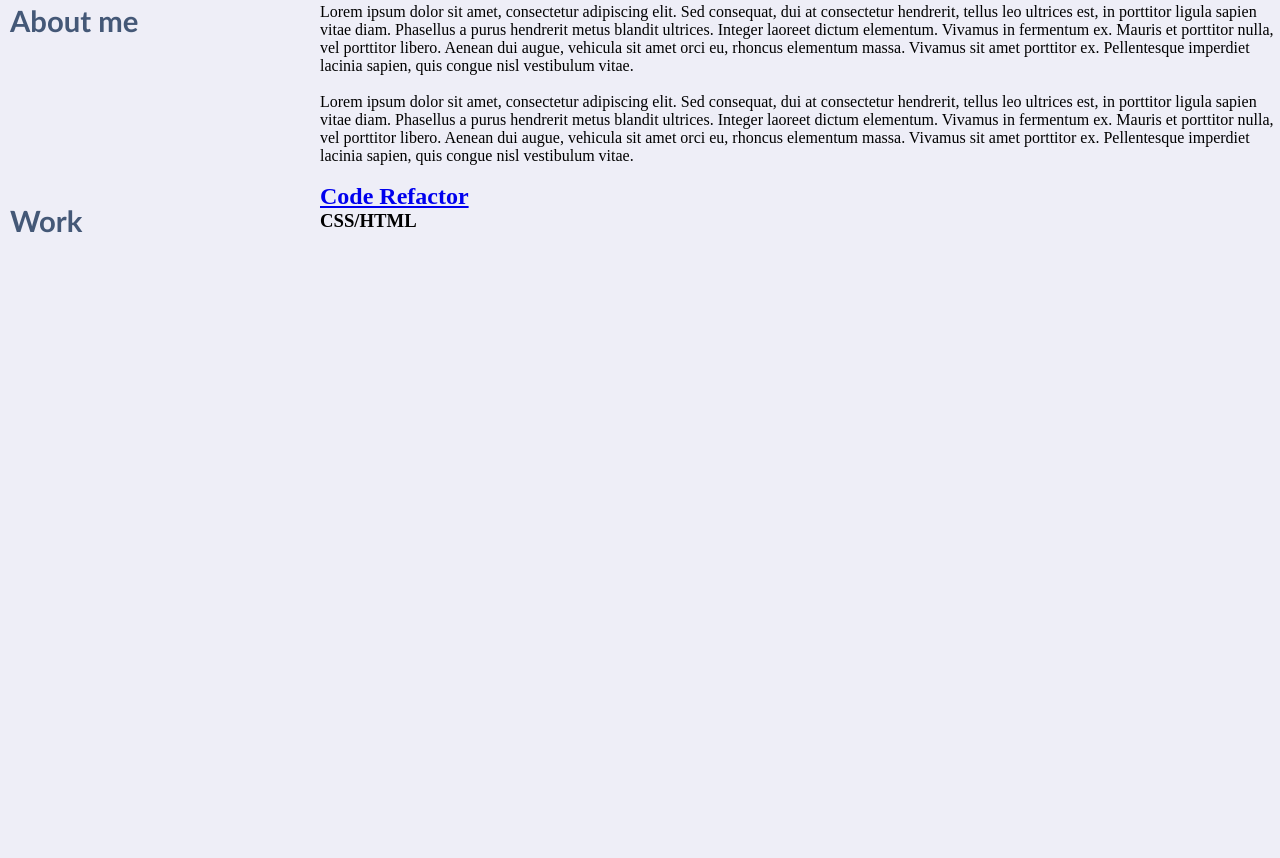
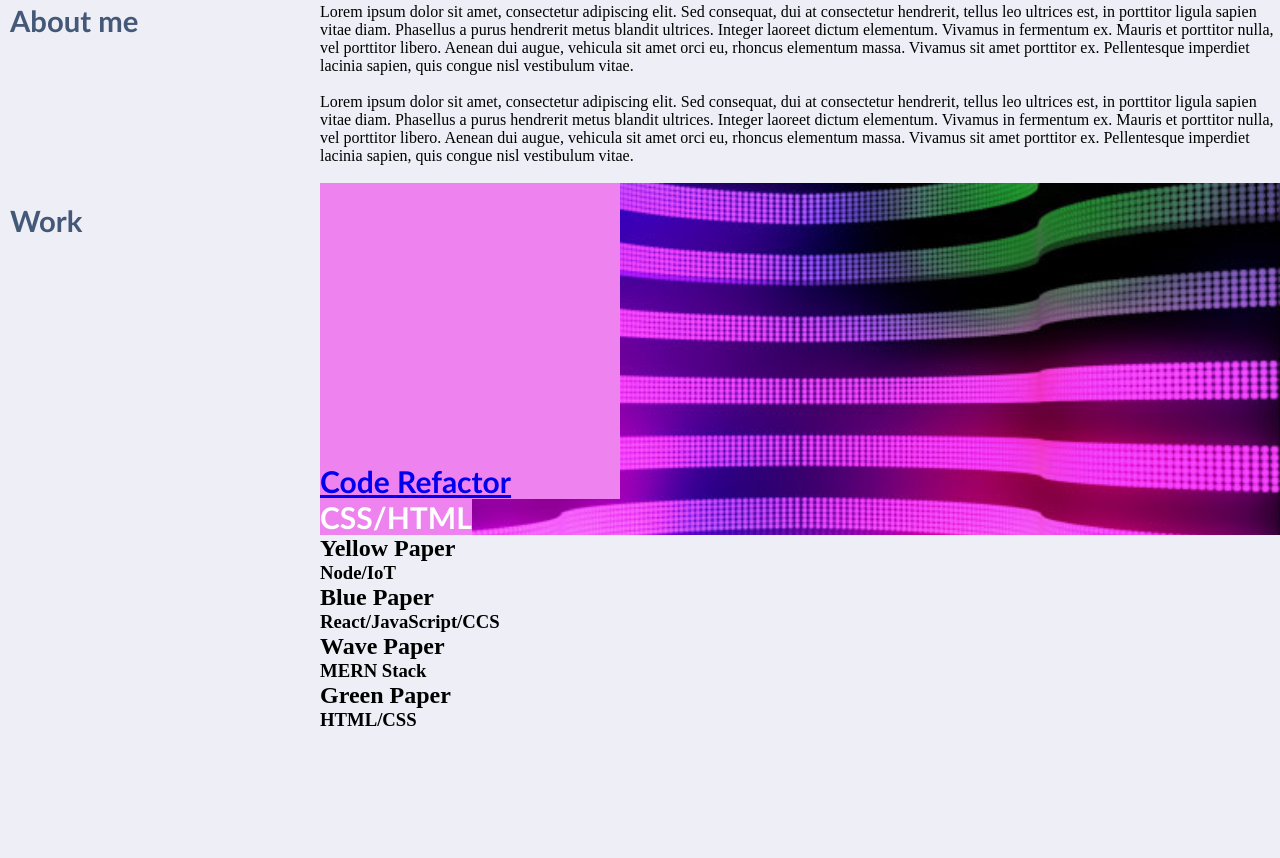
Before and after one commit to CalvinTurner10/Homework02_HTML-CSS-Professional-Portfolio, a plain HTML site: page index.html in a window 1280 px wide. Shown: the part 322-1180 px from the top of the page. Drawn offline with Linux system fonts and the light colour scheme.

Commit message:
Sections added

```diff
--- a/Assets/stylesheet.css
+++ b/Assets/stylesheet.css
@@ -34,7 +34,7 @@ aside{
 }
 
 .Work{
-    border-right: purple;
+    border-right: white;
     min-height: 900px;
     margin-bottom: 50px;
 }
@@ -91,3 +91,30 @@ main{
     width: 75%;
     float: right;
 }
+
+.Refactoring{
+    min-height: 300px;
+    width: 100%;
+    margin-bottom: 0px;
+    background-size: cover;
+    background-position: center;
+    background-image: url(../Images/purple.jpeg);
+}
+
+.Code-Refactor h2{
+    display: block;
+    padding-top: 280px;
+    font-size: 30px;
+    color: white;
+    font-family: 'Trebuchet MS', 'Lucida Sans Unicode', 'Lucida Grande', 'Lucida Sans', Arial, sans-serif;
+    max-width: 300px;
+    background-color: violet;
+}
+.Code-Refactor h3{
+    display: inline;
+    font-size: 30px;
+    color: white;
+    font-family: 'Trebuchet MS', 'Lucida Sans Unicode', 'Lucida Grande', 'Lucida Sans', Arial, sans-serif;
+    ;max-width: 300px;
+    background-color: violet
+}
--- a/index.html
+++ b/index.html
@@ -63,8 +63,47 @@
                       <h3>CSS/HTML</h3>
                     </figure>
                 </div>
+                <div class = "Yellow">
+                <div class ="Yellow-Paper" alt = "Yellow-Paper" id= "Yellow-Paper">
+                <figure class = "Yellow">
+                    <h2>Yellow Paper</h2>
+                    <h3>Node/IoT</h3>
+                </figure>
+            </div>
+            <div class = "Blue">
+                <div class ="Blue-Paper" alt = "Blue-Paper" id= "Blue-Paper">
+                <figure class = "Blue">
+                    <h2>Blue Paper</h2>
+                    <h3>React/JavaScript/CCS</h3>
+                </figure>
+            </div>
+            <div class = "Wave">
+                <div class ="Wave-Paper" alt = "Wave-Paper" id= "Wave-Paper">
+                <figure class = "Wave">
+                    <h2>Wave Paper</h2>
+                    <h3>MERN Stack</h3>
+                </figure>
+            </div>
+            <div class = "Green">
+                <div class ="Green-Paper" alt = "Green-Paper" id= "Green-Paper">
+                <figure class = "Green">
+                    <h2>Green Paper</h2>
+                    <h3>HTML/CSS</h3>
+                </figure>
+            </div>
+            </div>
             </section>
-      </main>
+        <section class = "Contact-me" alt= "Contact-me" id= "Contact-me">
+            <ul>
+                <li>770-899-9357</li>
+                <li><a href="turnerjrcalvin@gmail.com">turnerjrcalvin@gmail.com</a></li>
+                <li><a href="https://github.com/CalvinTurner10">github</a></li>
+                <li><a href="https://linkedin.com/CalvinTurner10"></a>Linkedin</li>
+            </ul>
+    </section>
+    </div>
+  </main>
+
 
 </body>
 </html>
```
Also changed, not shown: Images/blue.jpeg (added), Images/green.jpeg (renamed from Images/pngtree-background-with-the-theme-of-cyber-technology-networking-illustration-image_386385.jpeg), Images/wave.jpeg (added), 2 other files.
